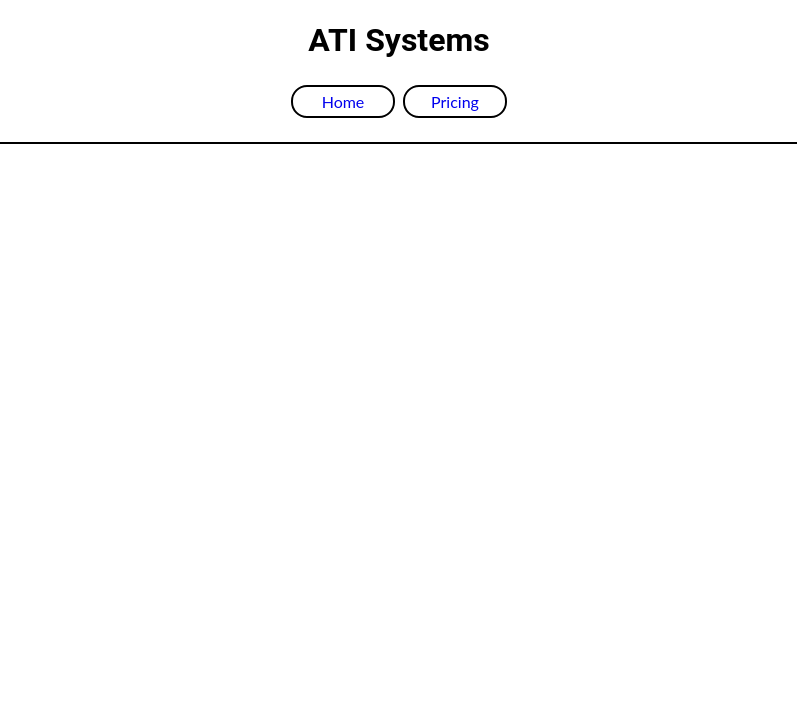
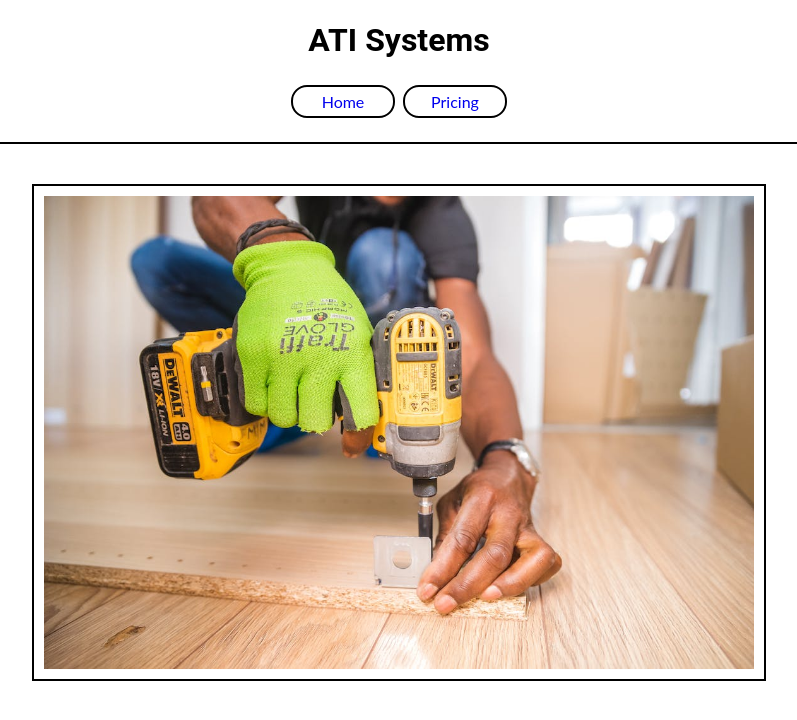
Before and after one commit to EndaMagennis/ArtIntsallationService, a plain HTML site: page pricing.html in a window 1280 px wide. Shown: the whole page, without its empty margins (241-1038 px from the left). Drawn offline with Linux system fonts and the light colour scheme.

Commit message:
feat: added images to index and pricing pages

```diff
--- a/pricing.html
+++ b/pricing.html
@@ -17,6 +17,12 @@
             <li><a href="pricing.html">Pricing</a></li>
         </ul>
     </nav>
+    <section>
+        <figure>
+            <img src="assets/images/crate-bilding.jpeg"
+                alt="person using power tools to add a hinge to a piece of wood">
+        </figure>
+    </section>
 </body>
 
 </html>
```
Also changed, not shown: index.html (+5 -0 lines), assets/images/crate-bilding.jpeg (added), assets/images/gallery-space.webp (added).
